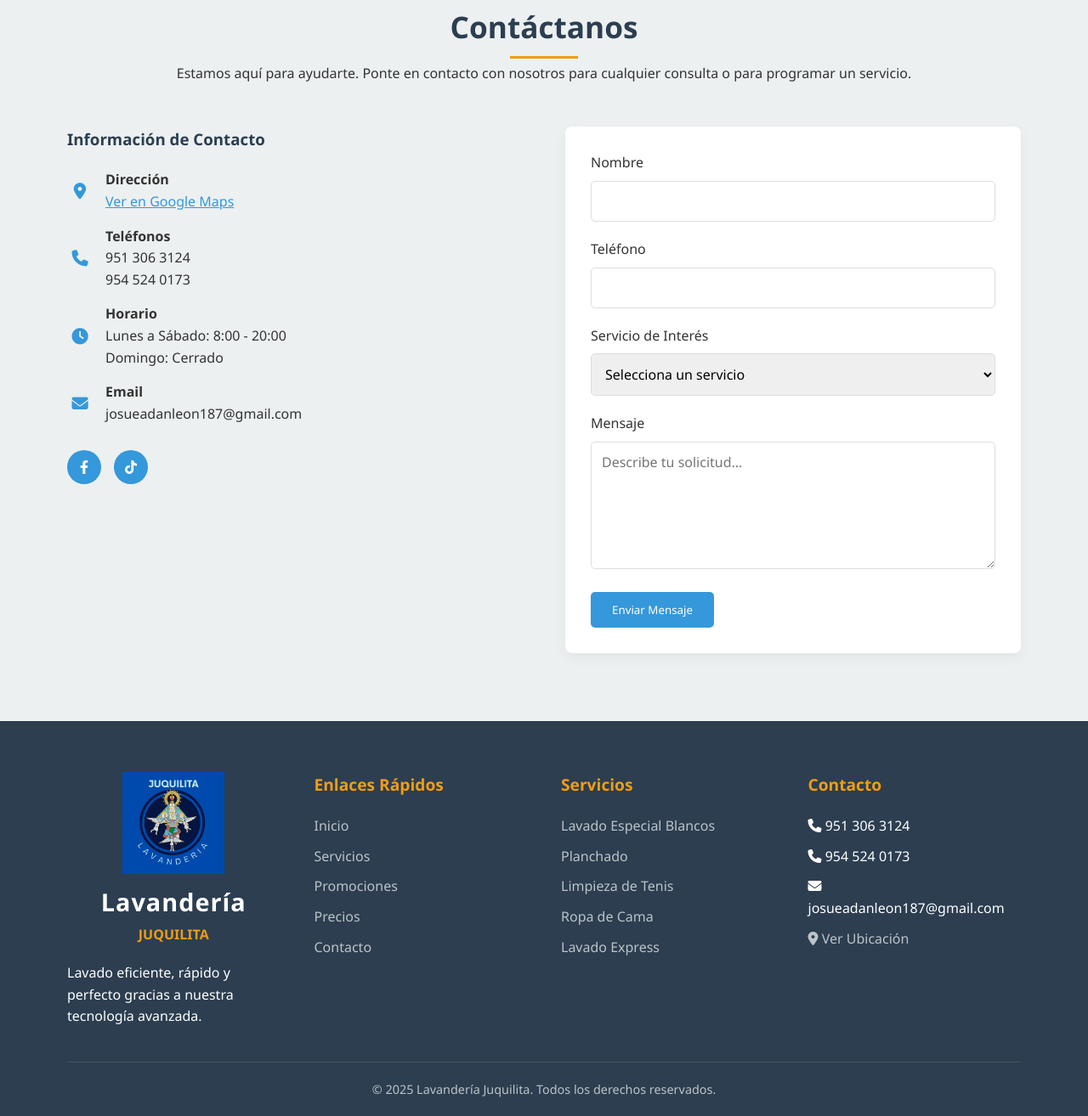
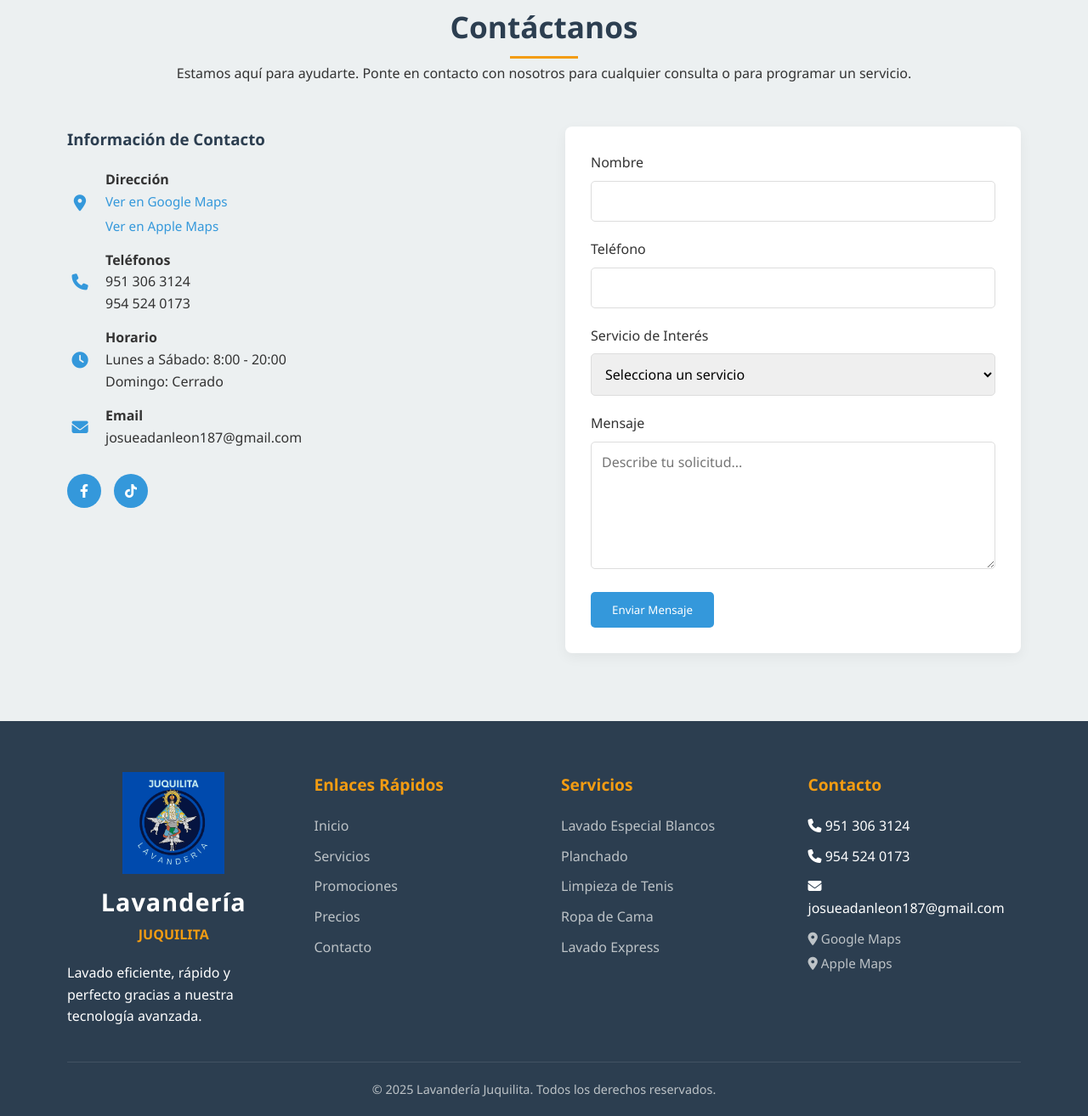
Before and after one commit to malwarebuk/juquilita-lavanderia, a plain HTML site: page index.html in a window 1280 px wide. Shown: the part 3079-4393 px from the top of the page at 85% size. Drawn offline with Linux system fonts and the light colour scheme.

```diff
--- a/index.html
+++ b/index.html
@@ -403,6 +403,22 @@
             text-align: center;
         }
 
+        .maps-links {
+            display: flex;
+            flex-direction: column;
+            gap: 5px;
+        }
+
+        .maps-links a {
+            color: var(--primary);
+            text-decoration: none;
+            font-size: 0.95rem;
+        }
+
+        .maps-links a:hover {
+            text-decoration: underline;
+        }
+
         .contact-form {
             background-color: white;
             padding: 30px;
@@ -590,6 +606,10 @@
 
             .footer-logo img {
                 width: 100px;
+            }
+
+            .maps-links {
+                flex-direction: column;
             }
         }
     </style>
@@ -806,7 +826,10 @@
                             <i class="fas fa-map-marker-alt contact-icon"></i>
                             <div>
                                 <h4>Dirección</h4>
-                                <p><a href="https://maps.app.goo.gl/XfUb3TWnuUr1vZxZA" target="_blank" style="color: var(--primary);">Ver en Google Maps</a></p>
+                                <div class="maps-links">
+                                    <a href="https://maps.app.goo.gl/XfUb3TWnuUr1vZxZA">Ver en Google Maps</a>
+                                    <a href="https://maps.apple.com/?ll=16.2366701,-97.2933791&q=Lavander%C3%ADa+Juquilita">Ver en Apple Maps</a>
+                                </div>
                             </div>
                         </div>
                         <div class="contact-item">
@@ -857,8 +880,7 @@
                                 <option value="tenis">Limpieza de Tenis</option>
                                 <option value="express">Lavado Express</option>
                                 <option value="cama">Ropa de Cama</option>
-				<option value="otro">Otro</option>
-
+                                <option value="otro">Otro</option>
                             </select>
                         </div>
                         <div class="form-group">
@@ -911,7 +933,12 @@
                         <li><i class="fas fa-phone"></i> 951 306 3124</li>
                         <li><i class="fas fa-phone"></i> 954 524 0173</li>
                         <li><i class="fas fa-envelope"></i> josueadanleon187@gmail.com</li>
-                        <li><a href="https://www.google.com/maps/place/Lavander%C3%ADa+Juquilita/@16.2366939,-97.2933857,18z/data=!4m6!3m5!1s0x85b871c03c9204db:0x41d67df30fe11609!8m2!3d16.2366701!4d-97.2933791!16s%2Fg%2F11xzw92gh9?entry=ttu&g_ep=EgoyMDI1MTAyMi4wIKXMDSoASAFQAw%3D%3D" target="_blank"><i class="fas fa-map-marker-alt"></i> Ver Ubicación</a></li>
+                        <li>
+                            <div class="maps-links">
+                                <a href="https://maps.app.goo.gl/XfUb3TWnuUr1vZxZA"><i class="fas fa-map-marker-alt"></i> Google Maps</a>
+                                <a href="https://maps.apple.com/?ll=16.2366701,-97.2933791&q=Lavander%C3%ADa+Juquilita"><i class="fas fa-map-marker-alt"></i> Apple Maps</a>
+                            </div>
+                        </li>
                     </ul>
                 </div>
             </div>
```
